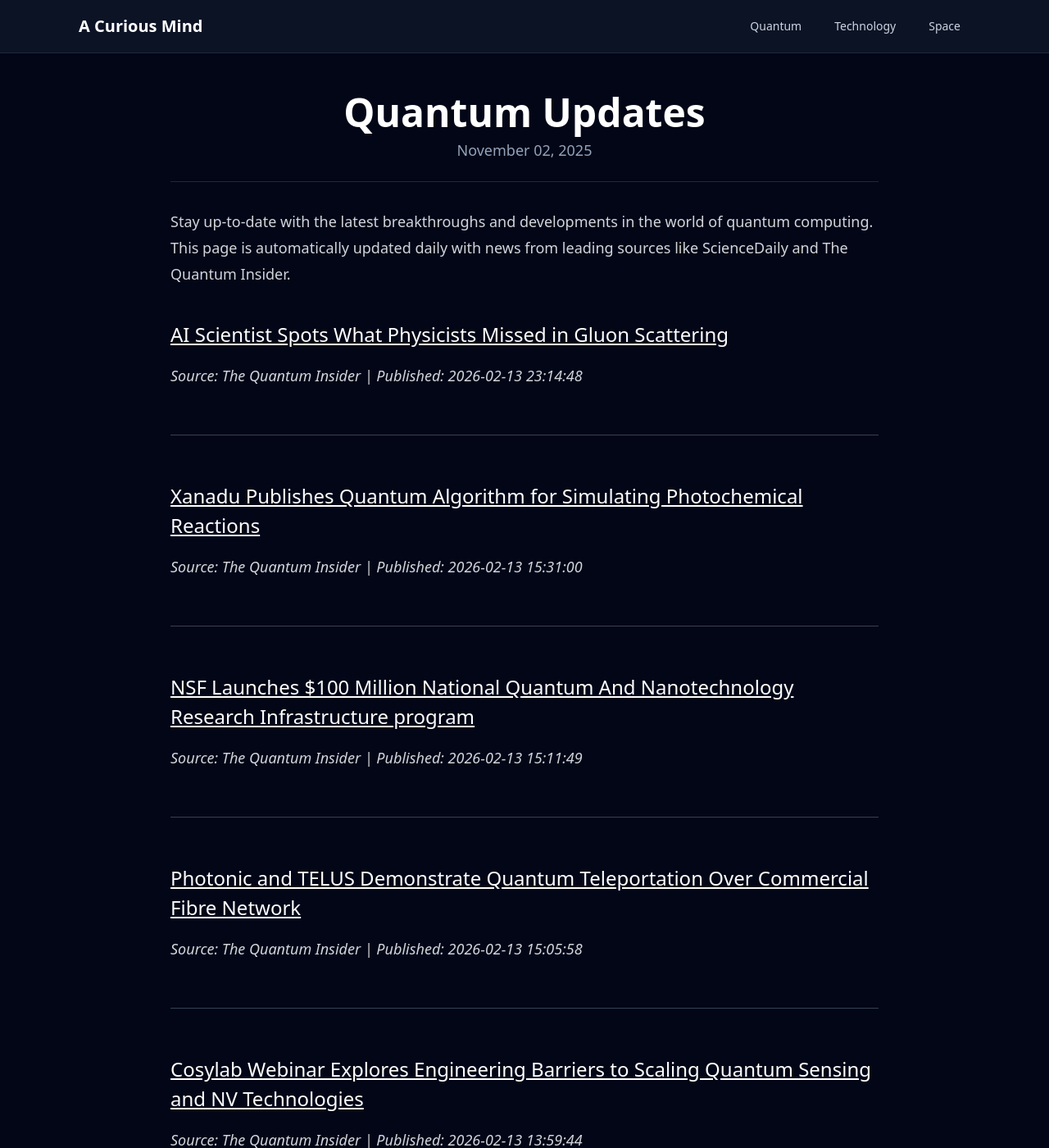
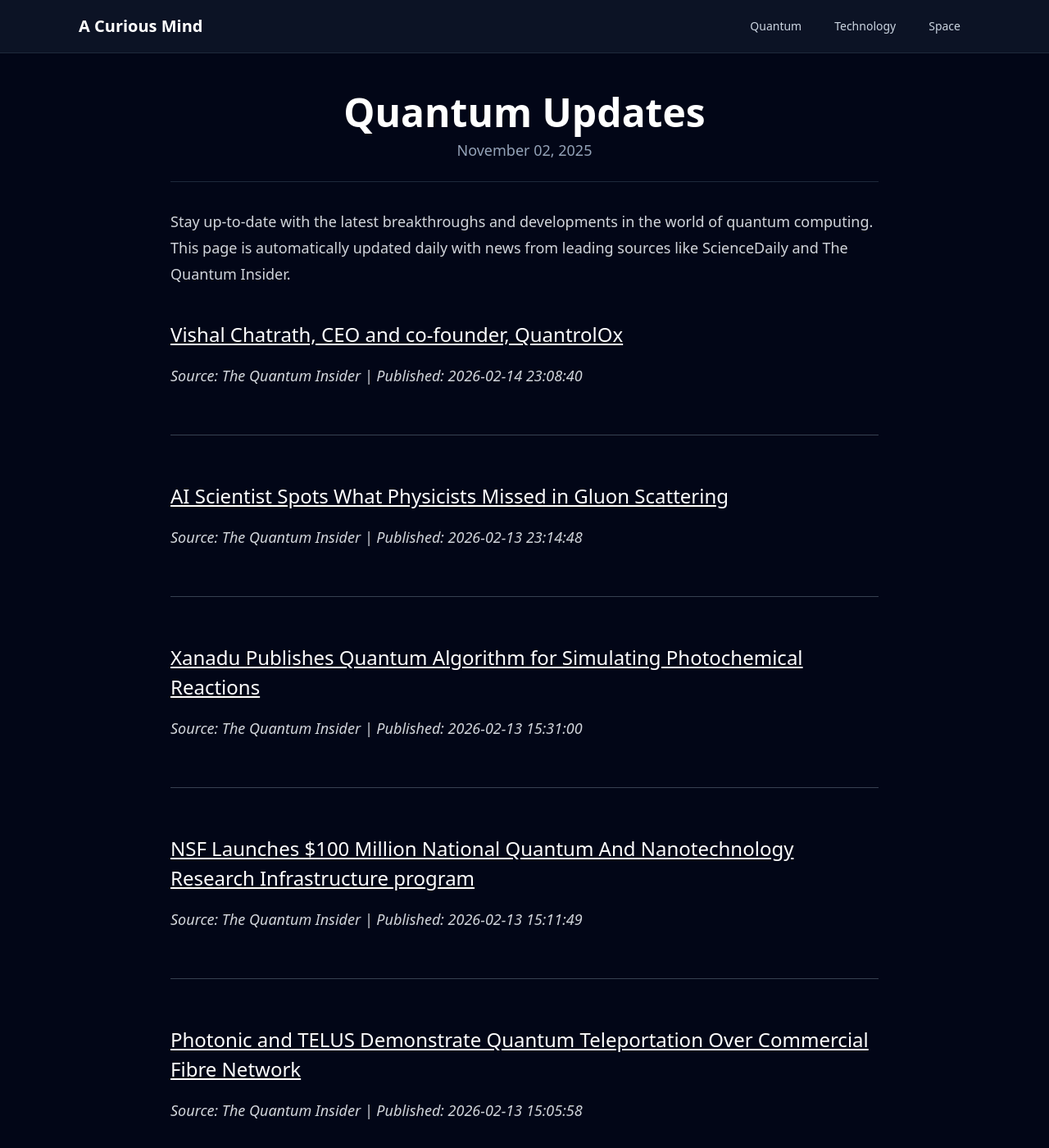
Before and after one commit to onehl7/onehl7.github.io, a Jekyll site: the page built from _posts/2025-11-02-quantum-updates.md, in a window 1280 px wide and 1400 px high. Shown: the whole window at 82% size. Built offline with Jekyll 4.4.1, drawn with Linux system fonts in a browser that asks for light colours; nearby versions of some CDN libraries.

Commit message:
Update quantum news data

```diff
--- a/_data/quantum_news.json
+++ b/_data/quantum_news.json
@@ -1,4 +1,10 @@
 [
+  {
+    "source": "The Quantum Insider",
+    "title": "Vishal Chatrath, CEO and co-founder, QuantrolOx",
+    "link": "https://thequantuminsider.com/2026/02/14/vishal-chatrath-ceo-and-co-founder-quantrolox/",
+    "published": "2026-02-14 23:08:40"
+  },
   {
     "source": "The Quantum Insider",
     "title": "AI Scientist Spots What Physicists Missed in Gluon Scattering",
@@ -22,12 +28,6 @@
     "title": "Photonic and TELUS Demonstrate Quantum Teleportation Over Commercial Fibre Network",
     "link": "https://thequantuminsider.com/2026/02/13/photonic-telus-quantum-teleportation-commercial-fibre/",
     "published": "2026-02-13 15:05:58"
-  },
-  {
-    "source": "The Quantum Insider",
-    "title": "Cosylab Webinar Explores Engineering Barriers to Scaling Quantum Sensing and NV Technologies",
-    "link": "https://thequantuminsider.com/2026/02/13/cosylab-webinar-explores-engineering-barriers-to-scaling-quantum-sensing-and-nv-technologies/",
-    "published": "2026-02-13 13:59:44"
   },
   {
     "source": "ScienceDaily (Quantum Computing)",
```
